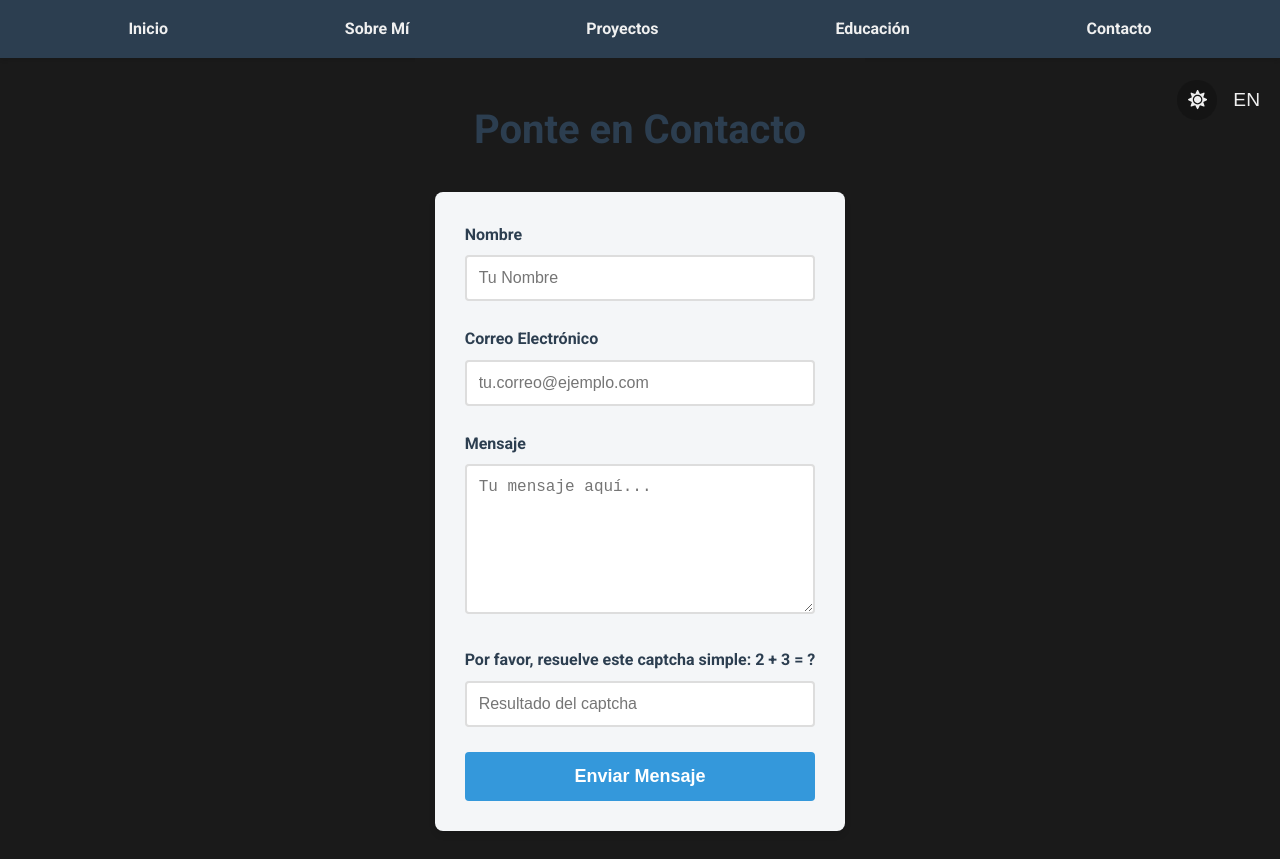
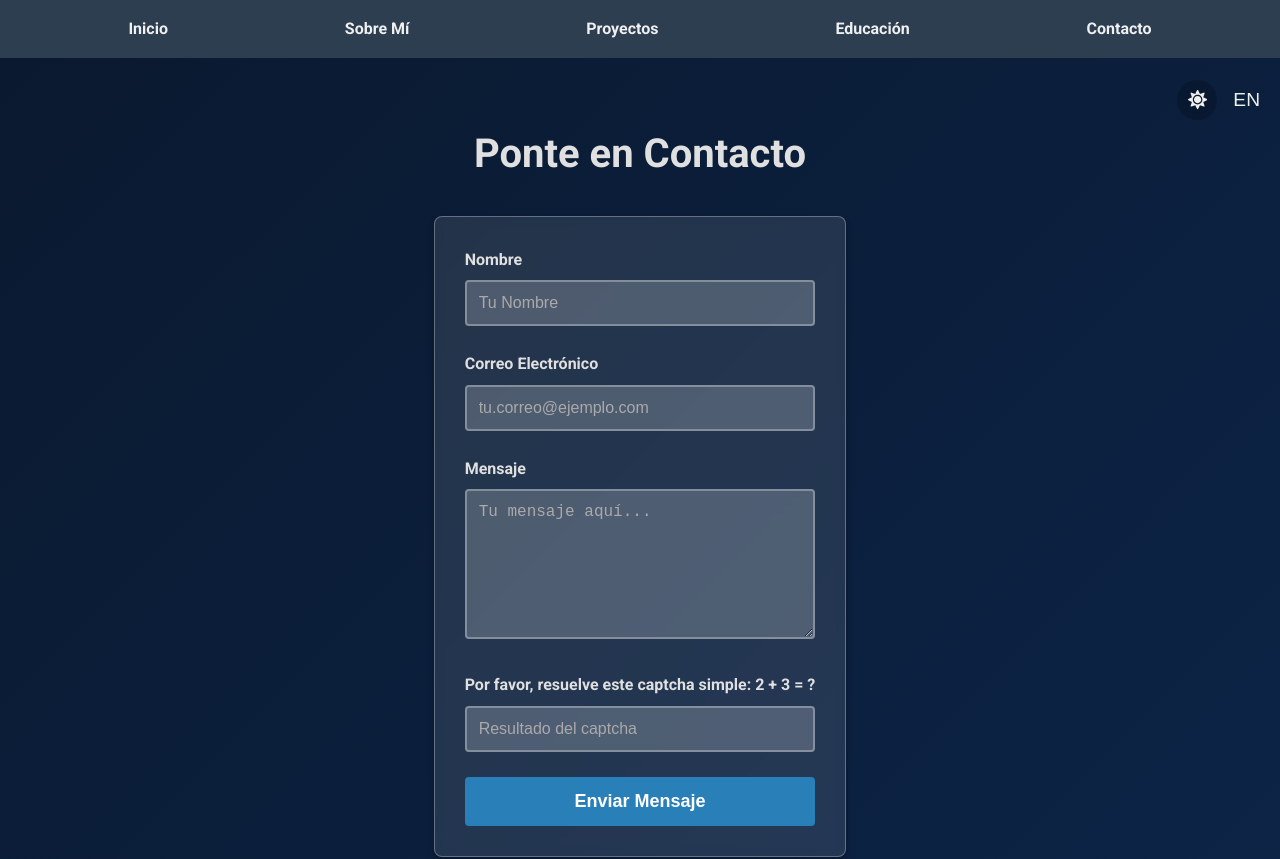
Before and after one commit to Martinsr99/Portfolio-React-Node, a React (Create React App) app in the folder frontend/: page /contact in a window 1280 px wide. Shown: the top 859 px of the page. Built offline with nearby package versions, Linux system fonts and the light colour scheme.

Commit message:
fix contact.js

```diff
--- a/frontend/src/styles/contact.css
+++ b/frontend/src/styles/contact.css
@@ -8,12 +8,45 @@
   --hover-color: #2980b9;
   --success-color: #2ecc71;
   --error-color: #e74c3c;
+  --placeholder-color: #888;
+  --dark-placeholder-color: #aaa;
 }
 
 .contact-container {
-  max-width: 600px;
-  margin: 0 auto;
-  padding: 40px 20px;
+  display: flex;
+  flex-direction: column;
+  min-height: 100vh;
+  width: 100%;
+  background: linear-gradient(135deg, #f0f4f8 0%, #d0e2f3 50%, #b0d0e8 100%);
+  color: var(--text-color);
+  overflow-x: hidden;
+  position: relative;
+  transition: background 0.5s ease-in-out, color 0.5s ease-in-out;
+  padding: 4rem 2rem;
+}
+
+.background-animation {
+  position: fixed;
+  top: 0;
+  left: 0;
+  right: 0;
+  bottom: 0;
+  z-index: -1;
+  background: linear-gradient(45deg, #f3f3f3, #e6e6e6, #f0f0f0);
+  background-size: 400% 400%;
+  animation: gradientBG 15s ease infinite;
+}
+
+@keyframes gradientBG {
+  0% {
+    background-position: 0% 50%;
+  }
+  50% {
+    background-position: 100% 50%;
+  }
+  100% {
+    background-position: 0% 50%;
+  }
 }
 
 .contact-title {
@@ -21,13 +54,19 @@
   color: var(--secondary-color);
   font-size: 2.5rem;
   margin-bottom: 30px;
+  transition: color 0.5s ease-in-out;
 }
 
 .contact-form {
-  background-color: var(--background-color);
+  background-color: rgba(255, 255, 255, 0.9);
   padding: 30px;
   border-radius: 8px;
   box-shadow: 0 4px 6px rgba(0, 0, 0, 0.1);
+  backdrop-filter: blur(5px);
+  border: 1px solid rgba(255, 255, 255, 0.3);
+  transition: background-color 0.5s ease-in-out, box-shadow 0.5s ease-in-out;
+  max-width: 600px;
+  margin: 0 auto;
 }
 
 .form-group {
@@ -39,6 +78,7 @@
   margin-bottom: 8px;
   color: var(--secondary-color);
   font-weight: 600;
+  transition: color 0.5s ease-in-out;
 }
 
 .form-group input,
@@ -48,7 +88,15 @@
   border: 2px solid var(--border-color);
   border-radius: 4px;
   font-size: 16px;
-  transition: border-color 0.3s ease, box-shadow 0.3s ease;
+  transition: border-color 0.3s ease, box-shadow 0.3s ease, background-color 0.5s ease-in-out, color 0.5s ease-in-out;
+  background-color: rgba(255, 255, 255, 0.8);
+  color: var(--text-color);
+}
+
+.form-group input::placeholder,
+.form-group textarea::placeholder {
+  color: var(--placeholder-color);
+  transition: color 0.5s ease-in-out;
 }
 
 .form-group input:focus,
@@ -99,10 +147,60 @@
   background-color: var(--error-color);
 }
 
+/* Dark mode styles */
+.dark-mode.contact-container {
+  background: linear-gradient(135deg, #0a192f 0%, #0c2447 100%);
+  color: #e0e0e0;
+}
+
+.dark-mode .background-animation {
+  background: linear-gradient(45deg, #0a192f, #0c2447, #1a365d);
+  background-size: 400% 400%;
+}
+
+.dark-mode .contact-title {
+  color: #e0e0e0;
+}
+
+.dark-mode .contact-form {
+  background-color: rgba(255, 255, 255, 0.1);
+  box-shadow: 0 4px 6px rgba(0, 0, 0, 0.3);
+}
+
+.dark-mode .form-group label {
+  color: #e0e0e0;
+}
+
+.dark-mode .form-group input,
+.dark-mode .form-group textarea {
+  background-color: rgba(255, 255, 255, 0.2);
+  border-color: rgba(255, 255, 255, 0.3);
+  color: #e0e0e0;
+}
+
+.dark-mode .form-group input::placeholder,
+.dark-mode .form-group textarea::placeholder {
+  color: var(--dark-placeholder-color);
+}
+
+.dark-mode .form-group input:focus,
+.dark-mode .form-group textarea:focus {
+  border-color: var(--primary-color);
+  box-shadow: 0 0 0 3px rgba(52, 152, 219, 0.4);
+}
+
+.dark-mode .submit-button {
+  background-color: #2980b9;
+}
+
+.dark-mode .submit-button:hover {
+  background-color: #3498db;
+}
+
 /* Responsive design */
 @media (max-width: 768px) {
   .contact-container {
-    padding: 20px 10px;
+    padding: 3rem 1rem;
   }
 
   .contact-title {
```
